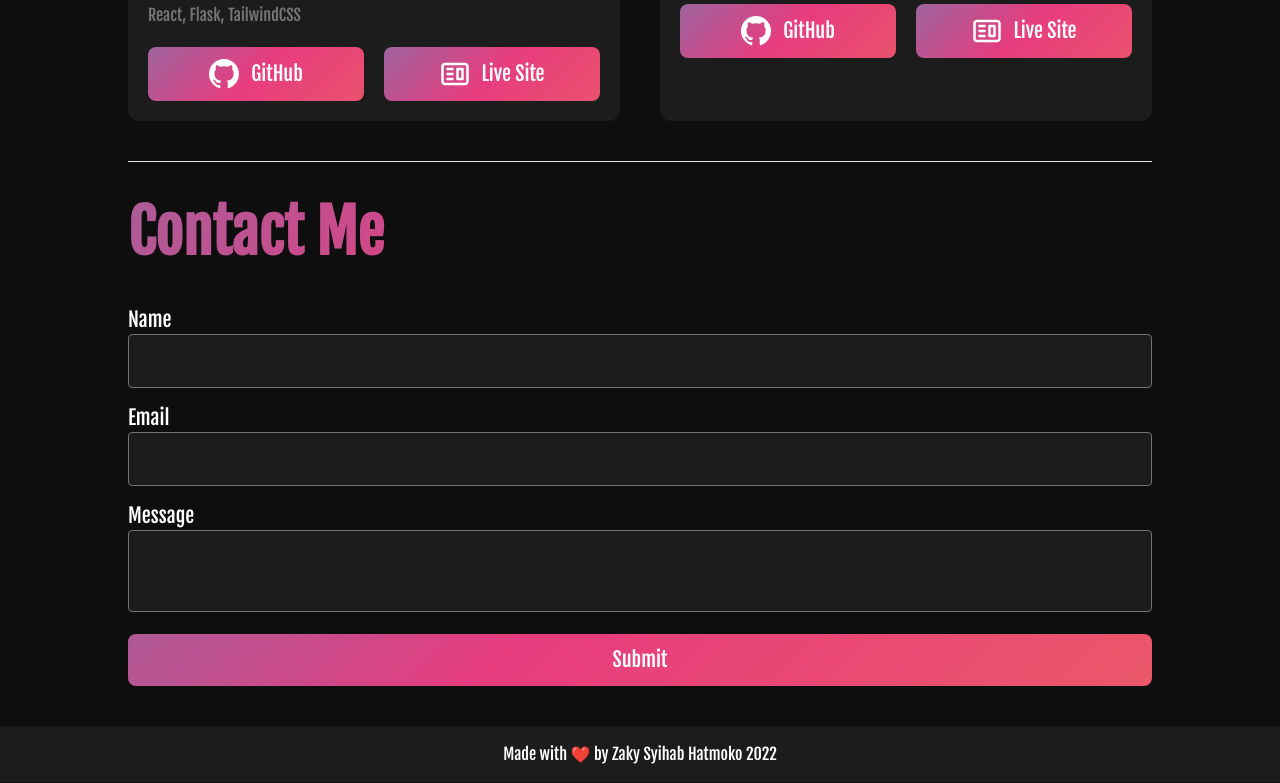
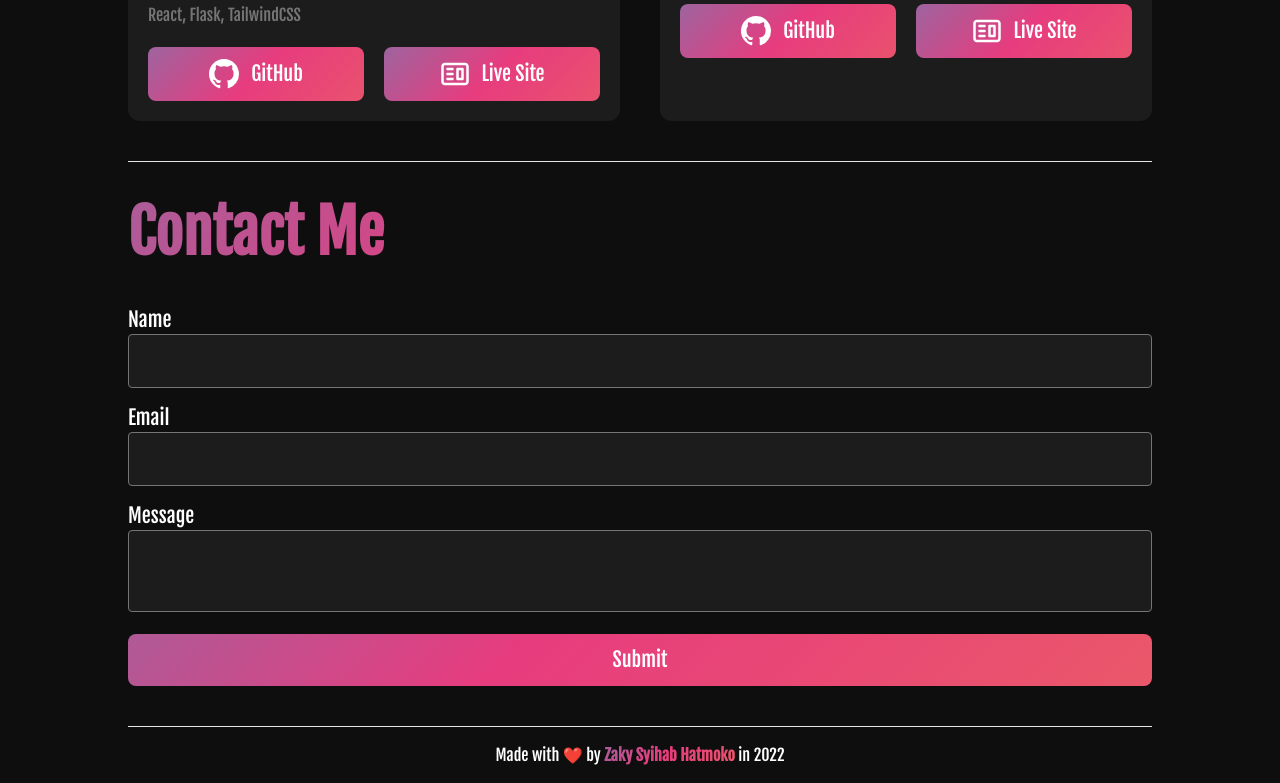
Before and after one commit to teszerrakt/teszerrakt-portfolio, a React (Vite) app: page / in a window 1280 px wide. Shown: the part 1595-2378 px from the top of the page. Built offline with nearby package versions, Linux system fonts and the light colour scheme.

Commit message:
feat: adjust footer styling

```diff
--- a/src/components/Footer/Footer.module.scss
+++ b/src/components/Footer/Footer.module.scss
@@ -1,3 +1,10 @@
 .footerSection {
-  @apply py-4 px-10 bg-tz-darkgray ;
+  @apply flex justify-center px-10;
+  .footerText {
+    @apply w-[64rem] border-t py-4;
+
+    & > span {
+      @apply font-bold;
+    }
+  }
 }
--- a/src/components/Footer/Footer.tsx
+++ b/src/components/Footer/Footer.tsx
@@ -5,7 +5,9 @@ const Footer = () => {
 
   return (
     <footer className={styles.footerSection}>
-      Made with ❤️ by Zaky Syihab Hatmoko {currentYear}
+      <span className={styles.footerText}>
+        Made with ❤️ by <span className='text-gradient'>Zaky Syihab Hatmoko</span> in {currentYear}
+      </span>
     </footer>
   )
 }
```
Also changed, not shown: 1 other file (tests, documents, lock files or other folders).
